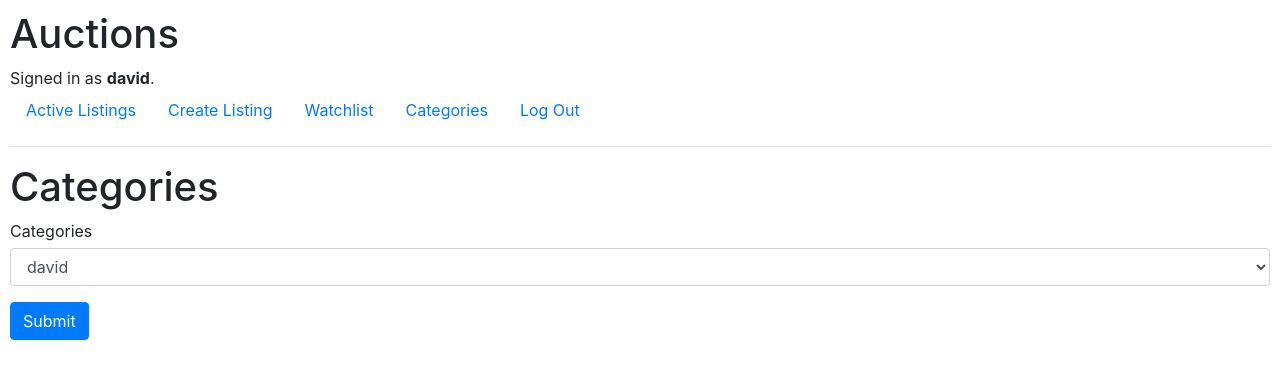
After one commit to davidpopescu/Commerce, a Django app: page /category in a window 1280 px wide. The commit adds this page. Shown: the top 379 px of the page. Run offline with Django 3.2, Linux system fonts and the light colour scheme; a user stored in the database is signed in; data comes from the database, SQL or seed files in the repository; both versions use the stored data as it was after the commit; some libraries are stand-ins or nearby versions.

Commit message:
New features added

```diff
--- /dev/null
+++ b/auctions/templates/auctions/category.html
@@ -0,0 +1,20 @@
+{% extends "auctions/layout.html" %}
+{% load static %}
+
+{% block body %}
+<h1>Categories</h1>
+
+<form action="{% url 'category' %}" method="POST">
+    {% csrf_token %}
+    <div class="form-group">
+        <label for=" category">Categories</label>
+        <select name="category" id="category" class="form-control">
+            {% for category in listings %}
+                <option value="{{ category.category }}">{{ category.category }}</option>
+            {% endfor %}
+        </select>
+    </div>
+    <button type="submit" class="btn btn-primary">Submit</button>
+</form>
+
+{% endblock %}
--- a/auctions/templates/auctions/layout.html
+++ b/auctions/templates/auctions/layout.html
@@ -25,6 +25,10 @@
             </li>
             <li class="nav-item">
                 <a class="nav-link" href="{% url 'watchList' %}">Watchlist</a>
+            </li>
+            <li class="nav-item">
+                <a class="nav-link" href="{% url 'category' %}">Categories</a>
+            </li>
             {% if user.is_authenticated %}
                 <li class="nav-item">
                     <a class="nav-link" href="{% url 'logout' %}">Log Out</a>
--- a/auctions/urls.py
+++ b/auctions/urls.py
@@ -14,6 +14,8 @@ urlpatterns = [
     path("addwatchList/<int:id>", views.addwatchList, name="addwatchList"),
     path("closed/<int:id>", views.closed, name="closed"),
     path("newComment/<int:id>", views.newComment, name="newComment"),
+    path("category", views.category, name="category"),
+    path("categories/<str:category>", views.categories, name="categories"),
 ] + static(settings.MEDIA_URL, document_root=settings.MEDIA_ROOT)
 
 handler404 = 'auctions.views.handler404'
--- a/auctions/views.py
+++ b/auctions/views.py
@@ -208,3 +208,31 @@ def newComment(request,id):
             })
     else:
         return render(request, "auctions/newComment.html")
+
+def category(request):
+    user = request.user
+    if not user.is_authenticated:
+        return HttpResponseRedirect(reverse("login"))
+    listings = auctionListing.objects.all()
+    if request.method == "GET":
+        return render(request, "auctions/category.html", {
+            "listings": listings
+        })
+
+    if request.method == "POST":
+        category = request.POST["category"]
+        return HttpResponseRedirect(reverse("categories", args=(category,)), {
+            "listings": listings,
+            "category": category
+        })
+
+def categories(request, category):
+    user = request.user
+    if not user.is_authenticated:
+        return HttpResponseRedirect(reverse("login"))
+    listings = auctionListing.objects.filter(category=category)
+    if request.method == "GET":
+        return render(request, "auctions/categories.html", {
+            "listings": listings,
+            "category": category
+        })
```
Also changed, not shown: auctions/templates/auctions/categories.html (added, +19 -0 lines), auctions/forms.py (line endings or trailing spaces), db.sqlite3.
